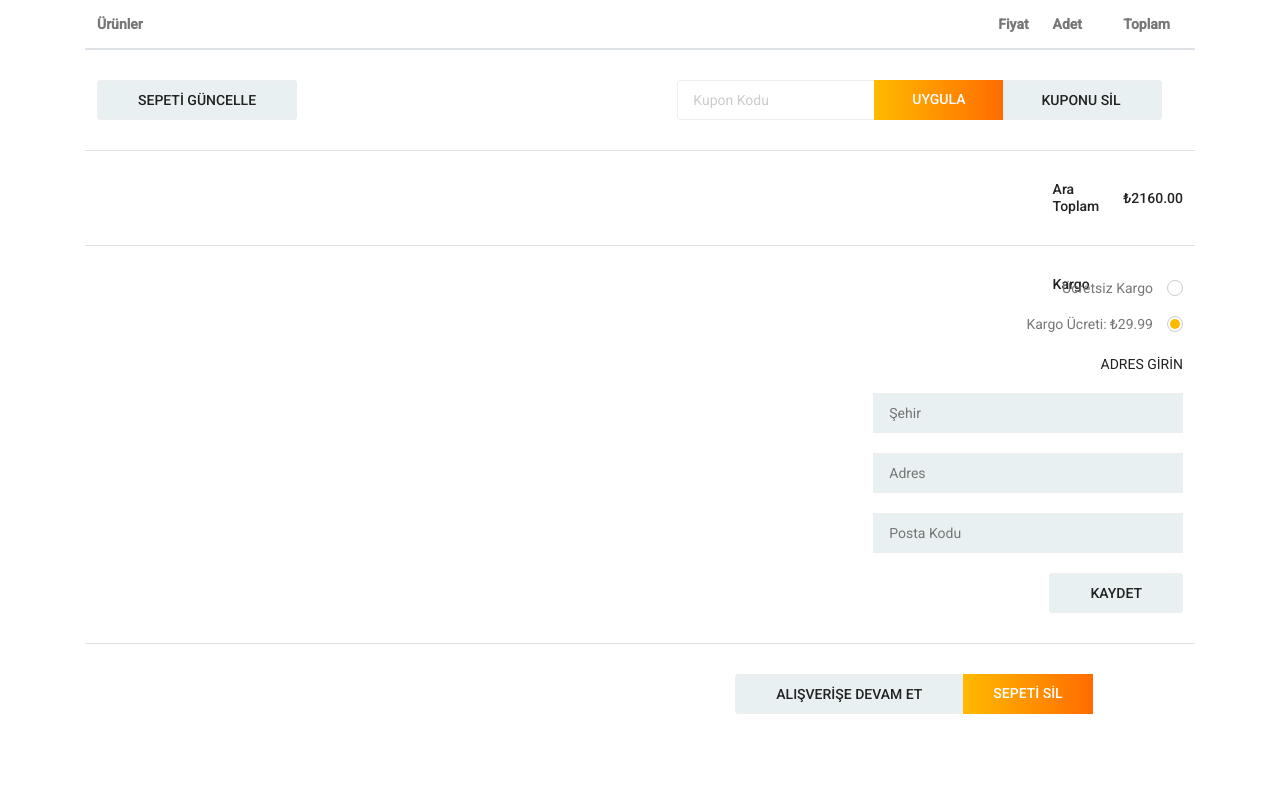
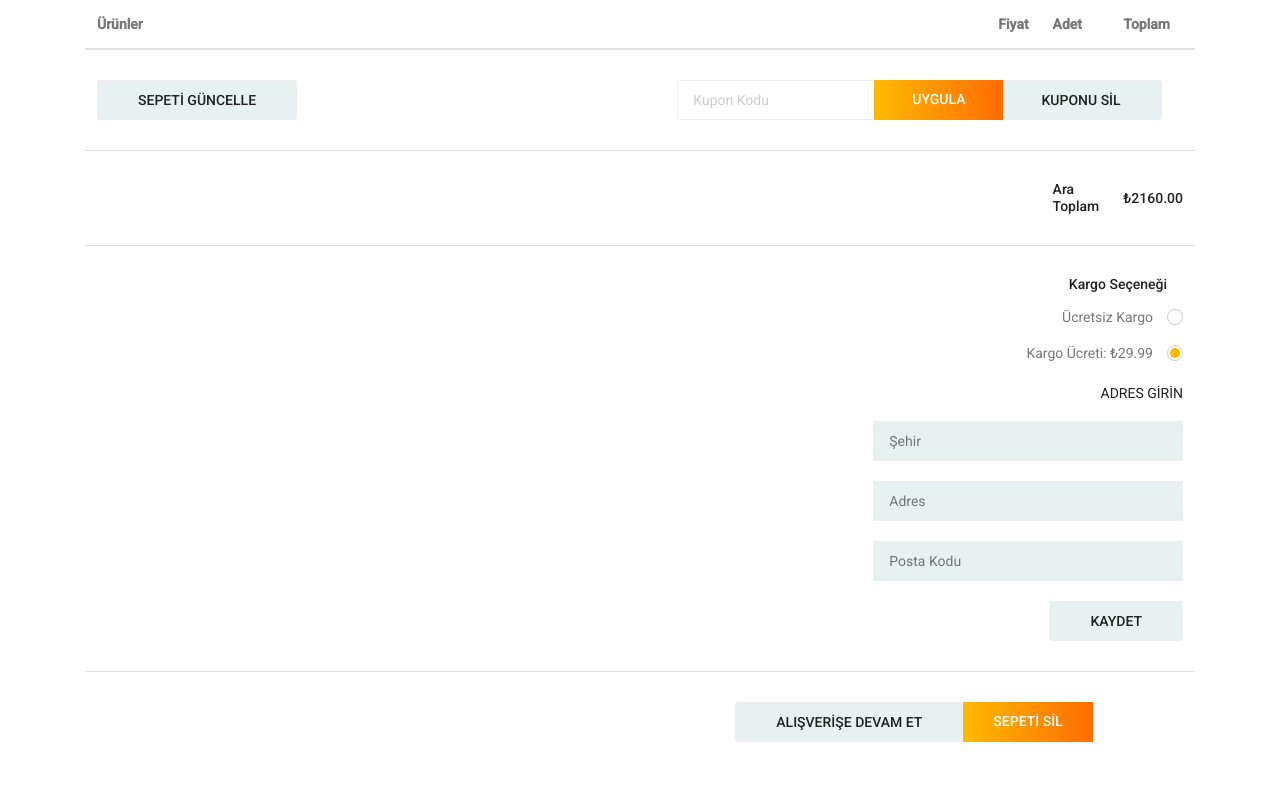
Before and after one commit to mahirbugray/MAMBY-ECommerce-UI, an ASP.NET Core app: page /Card in a window 1280 px wide. Shown: the part 496-1308 px from the top of the page. Run offline with ASP.NET Core 8, Linux system fonts and the light colour scheme.

Commit message:
cardindex

```diff
--- a/MAMBY.UI/Views/Card/Index.cshtml
+++ b/MAMBY.UI/Views/Card/Index.cshtml
@@ -33,7 +33,7 @@
                     </tr>
                     @* </thead> *@
                     <tbody>
-                        @foreach(var item in Model)
+                        @foreach (var item in Model)
                         {
                             <tr>
                                 <td>
@@ -102,11 +102,12 @@
                             <td>
                             </td>
                             <td>
-                                <h5>Kargo</h5>
+
                             </td>
                             <td>
                                 <div class="shipping_box">
                                     <ul class="list">
+                                        <li class="mr-3"><h5>Kargo Seçeneği</h5></li>
                                         <li><a href="#">Ücretsiz Kargo</a></li>
                                         <li class="active"><a href="#">Kargo Ücreti: ₺29.99</a></li>
                                     </ul>
@@ -115,6 +116,7 @@
                                     <input type="text" placeholder="Adres">
                                     <input type="text" placeholder="Posta Kodu">
                                     <a class="gray_btn" href="#">Kaydet</a>
+                                </div>
                             </td>
                         </tr>
                         <tr class="out_button_area">
```
Lines whose indentation alone changed are shown as unchanged.
